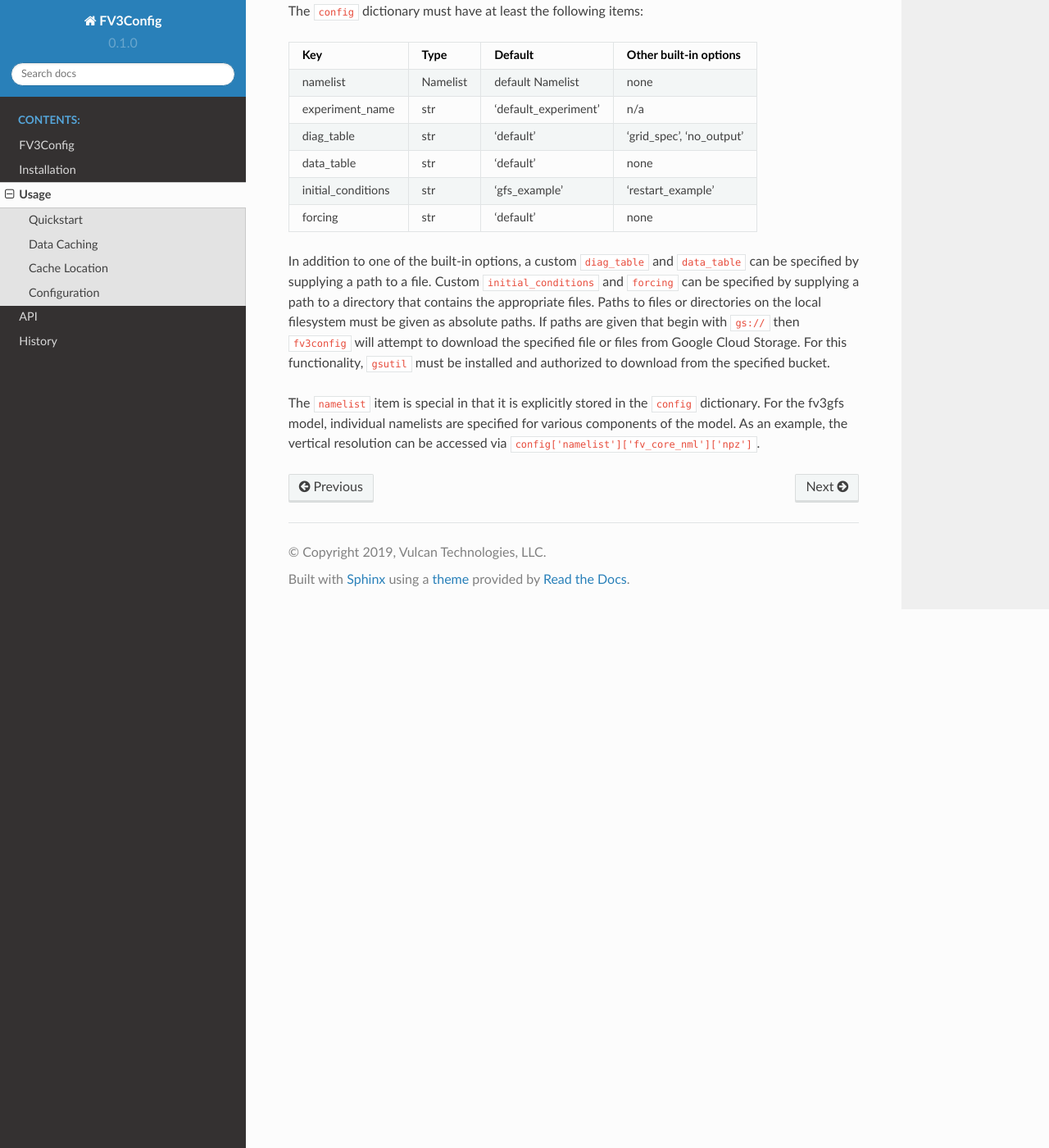
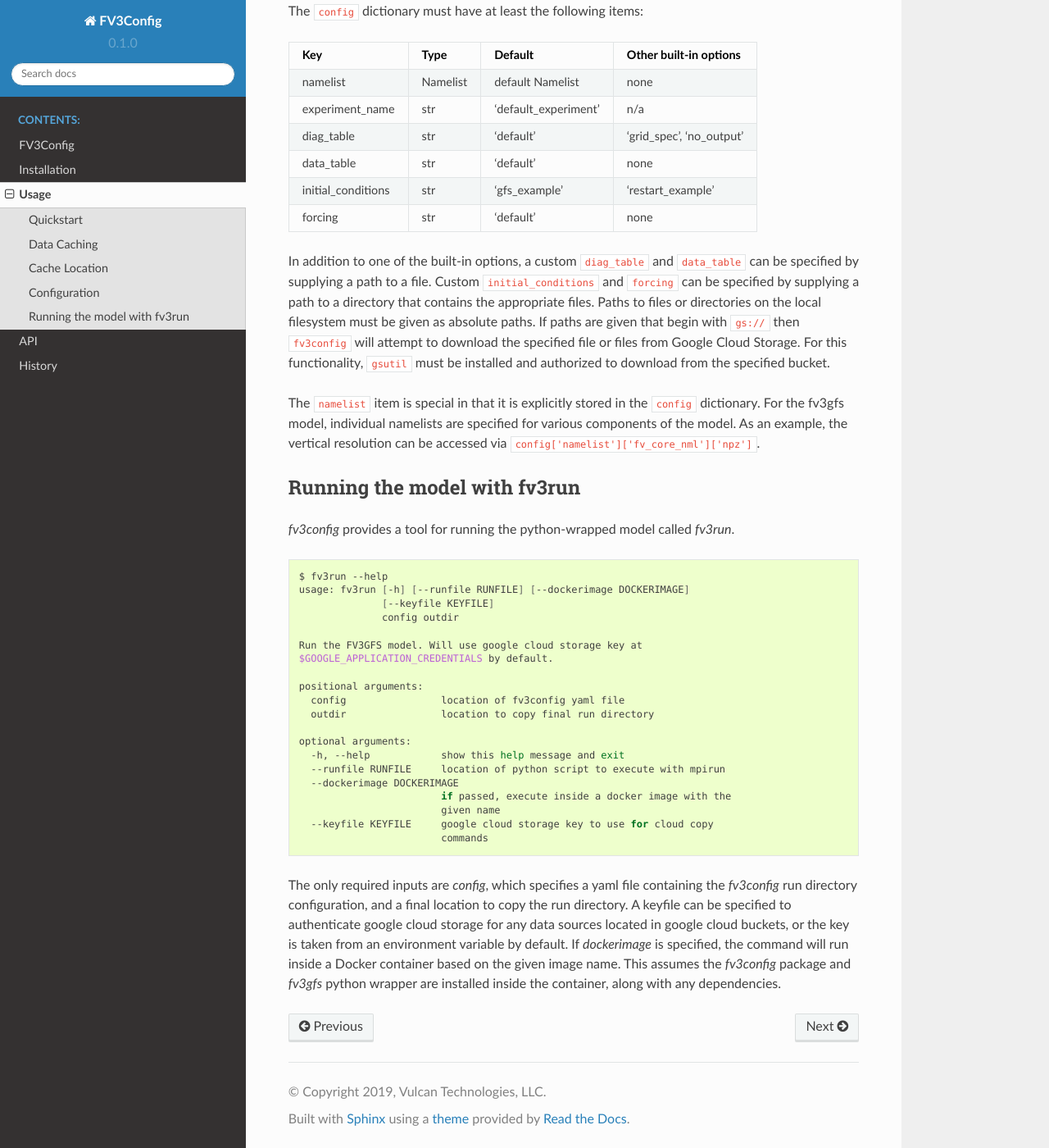
Before and after one commit to ai2cm/fv3config, a Sphinx documentation site: the page built from docs/usage.rst, in a window 1280 px wide and 1400 px high, scrolled down 1321 px. Shown: the whole window at 82% size. Built offline with Sphinx 7.4.7 and the Read the Docs theme 2.0.0, drawn with Linux system fonts in a browser that asks for light colours.

Commit message:
document fv3run

```diff
--- a/docs/usage.rst
+++ b/docs/usage.rst
@@ -80,3 +80,41 @@ must be installed and authorized to download from the specified bucket.
 The ``namelist`` item is special in that it is explicitly stored in the ``config`` dictionary. For the
 fv3gfs model, individual namelists are specified for various components of the model. As an example, the
 vertical resolution can be accessed via ``config['namelist']['fv_core_nml']['npz']``.
+
+
+Running the model with fv3run
+-----------------------------
+
+`fv3config` provides a tool for running the python-wrapped model called `fv3run`.
+
+.. code-block:: bash
+
+    $ fv3run --help
+    usage: fv3run [-h] [--runfile RUNFILE] [--dockerimage DOCKERIMAGE]
+                  [--keyfile KEYFILE]
+                  config outdir
+
+    Run the FV3GFS model. Will use google cloud storage key at
+    $GOOGLE_APPLICATION_CREDENTIALS by default.
+
+    positional arguments:
+      config                location of fv3config yaml file
+      outdir                location to copy final run directory
+
+    optional arguments:
+      -h, --help            show this help message and exit
+      --runfile RUNFILE     location of python script to execute with mpirun
+      --dockerimage DOCKERIMAGE
+                            if passed, execute inside a docker image with the
+                            given name
+      --keyfile KEYFILE     google cloud storage key to use for cloud copy
+                            commands
+
+The only required inputs are `config`, which specifies a yaml file containing the
+`fv3config` run directory configuration, and a final location to copy the run directory.
+A keyfile can be specified to authenticate google cloud storage for any data sources
+located in google cloud buckets, or the key is taken from an environment variable
+by default. If `dockerimage` is specified, the command will run inside a Docker
+container based on the given image name. This assumes the `fv3config` package and
+`fv3gfs` python wrapper are installed inside the container, along with any
+dependencies.
```
